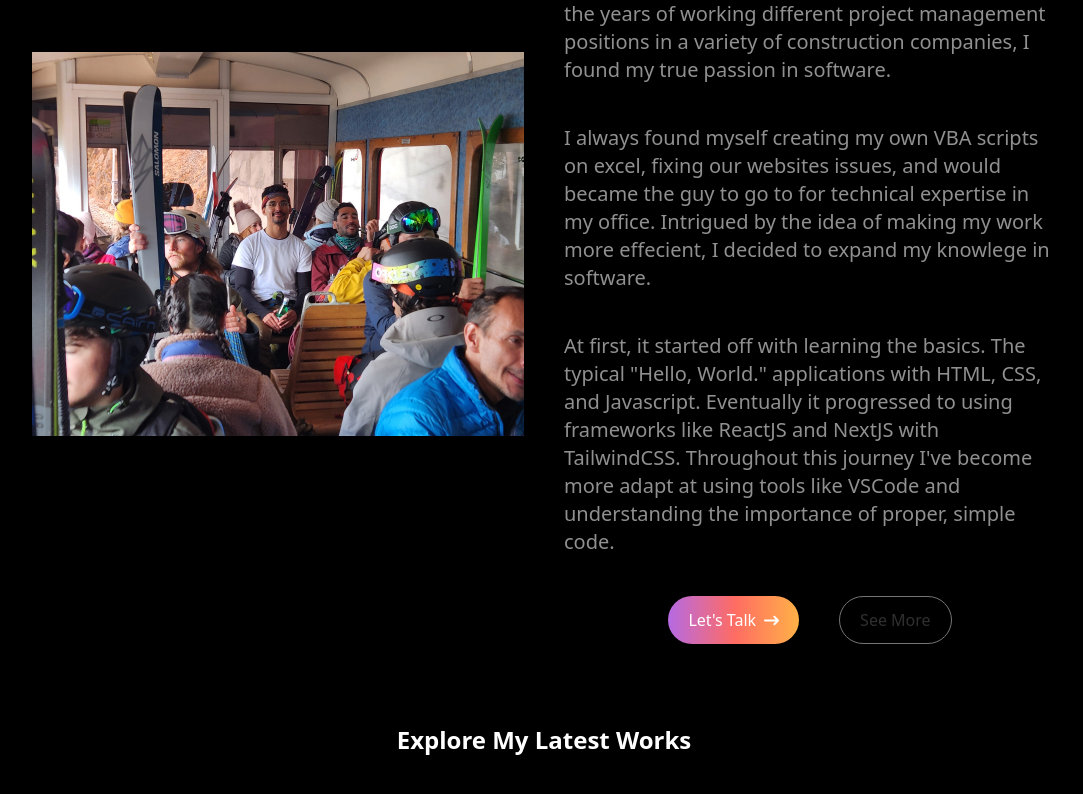
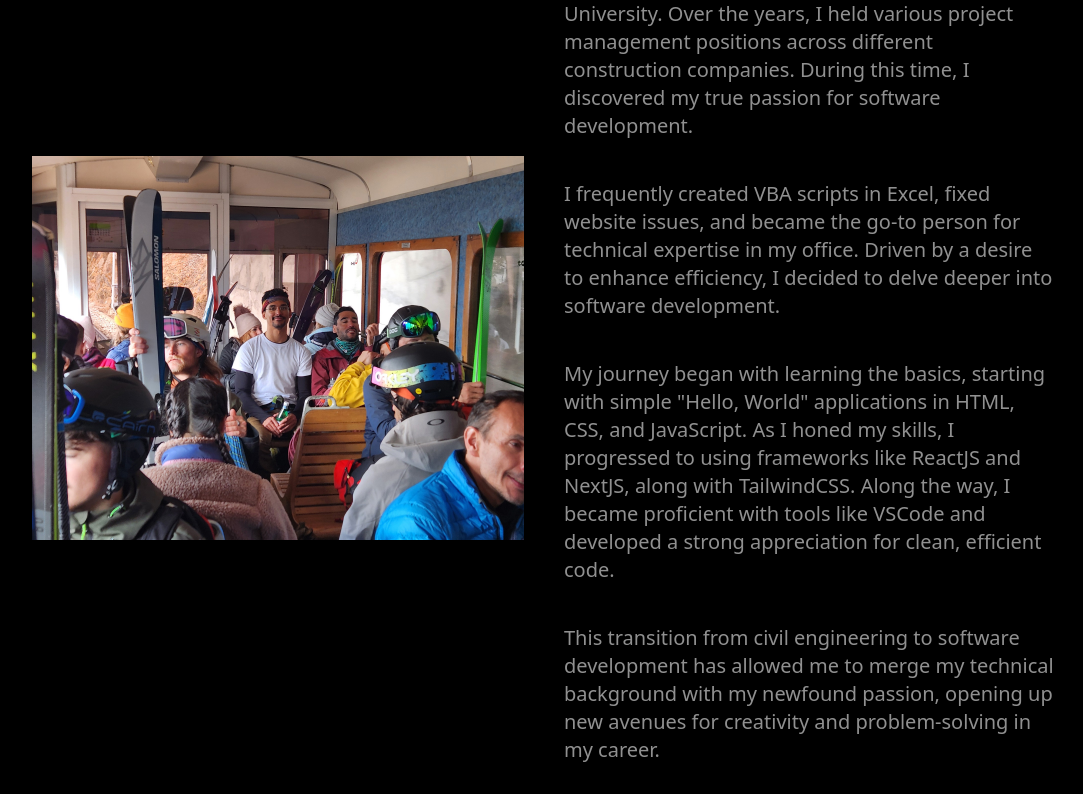
Before and after one commit to narcelin/portfolio_v2, a Next.js app: page / in a window 1280 px wide. Shown: the part 782-1576 px from the top of the page, without its empty margins (96-1179 px from the left). Built offline with nearby package versions, Linux system fonts and the light colour scheme.

Commit message:
changed about me

```diff
--- a/src/app/components/sections/AboutSnippet.tsx
+++ b/src/app/components/sections/AboutSnippet.tsx
@@ -18,24 +18,31 @@ export default function AboutSnippet() {
       <div className="w-3/4 xl:w-full flex flex-col  gap-10">
         <MyHeader headerType={2}>Digital Journey</MyHeader>
         <div className="text-shadow text-xl leading-">
-          I started off as a civil engineer with a dual degree in engineering
-          from Florida Gulf Coast University. Over the years of working
-          different project management positions in a variety of construction
-          companies, I found my true passion in software.
+          I began my career as a civil engineer, earning a dual degree in
+          engineering from Florida Gulf Coast University. Over the years, I held
+          various project management positions across different construction
+          companies. During this time, I discovered my true passion for software
+          development.
         </div>
         <div className="text-shadow text-xl">
-          I always found myself creating my own VBA scripts on excel, fixing our
-          websites issues, and would became the guy to go to for technical
-          expertise in my office. Intrigued by the idea of making my work more
-          effecient, I decided to expand my knowlege in software.
+          I frequently created VBA scripts in Excel, fixed website issues, and
+          became the go-to person for technical expertise in my office. Driven
+          by a desire to enhance efficiency, I decided to delve deeper into
+          software development.
         </div>
         <div className="text-shadow text-xl">
-          At first, it started off with learning the basics. The typical
-          &quot;Hello, World.&quot; applications with HTML, CSS, and Javascript.
-          Eventually it progressed to using frameworks like ReactJS and NextJS
-          with TailwindCSS. Throughout this journey I&apos;ve become more adapt
-          at using tools like VSCode and understanding the importance of proper,
-          simple code.
+          My journey began with learning the basics, starting with simple
+          &quot;Hello, World&quot; applications in HTML, CSS, and JavaScript. As
+          I honed my skills, I progressed to using frameworks like ReactJS and
+          NextJS, along with TailwindCSS. Along the way, I became proficient
+          with tools like VSCode and developed a strong appreciation for clean,
+          efficient code.
+        </div>
+        <div className="text-shadow text-xl">
+          This transition from civil engineering to software development has
+          allowed me to merge my technical background with my newfound passion,
+          opening up new avenues for creativity and problem-solving in my
+          career.
         </div>
         <div className="flex flex-row justify-center gap-10">
           <MyButton
```
